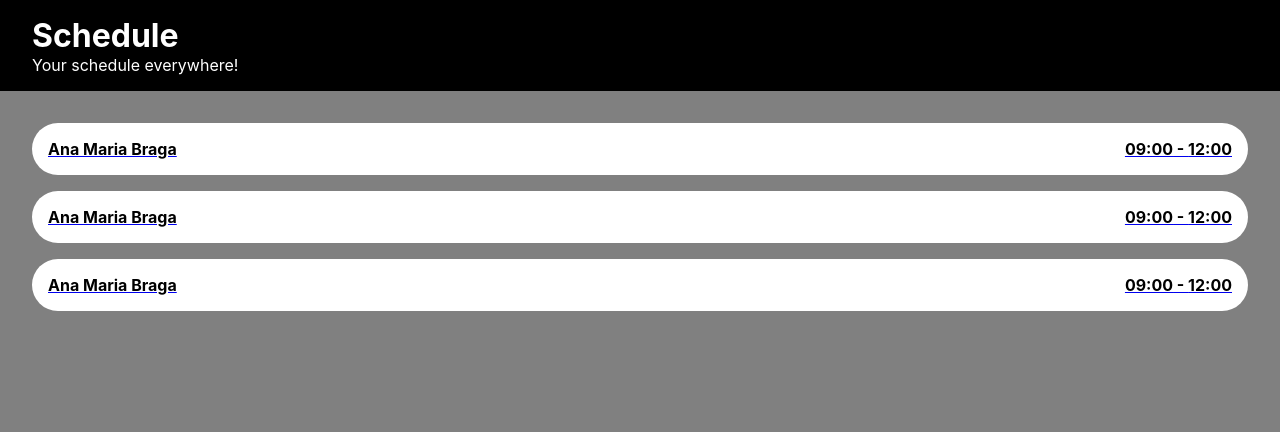
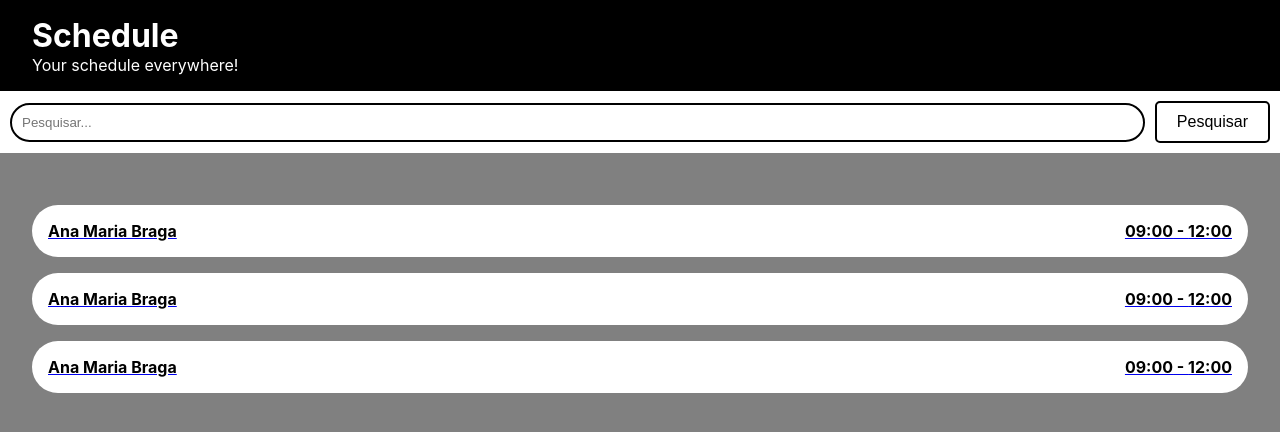
Before and after one commit to iampoliane/access, a React (Create React App) app: page / in a window 1280 px wide. Shown: the top 432 px of the page. Built offline with nearby package versions, Linux system fonts and the light colour scheme.

Commit message:
add search

```diff
--- a/src/pages/Dashboard/index.js
+++ b/src/pages/Dashboard/index.js
@@ -1,16 +1,40 @@
-import {schedules} from "./mock.js"
-import "./styles.css"
+import { schedules } from "./mock.js";
+import React, { useState } from "react";
+import "./styles.css";
 import { Link } from "react-router-dom";
+
 export function Dashboard() {
+  const [searchTerm, setSearchTerm] = useState("");
+
+  const filteredSchedules = schedules.filter((schedule) =>
+    schedule.name.toLowerCase().includes(searchTerm.toLowerCase())
+  );
+
+  const handleSearch = () => {
+    console.log("Pesquisar por:", searchTerm);
+  };
 
   return (
+    <div>
+      <div className="search-bar">
+        <input
+          type="text"
+          placeholder="Pesquisar..."
+          value={searchTerm}
+          onChange={(e) => setSearchTerm(e.target.value)}
+        />
+        <button onClick={handleSearch} class="button">Pesquisar</button>
+      </div>
       <div className="container">
-            {schedules.map((schedule)=> (
+        {filteredSchedules.map((schedule) => (
           <Link className="card" key={schedule.id} to={schedule.id}>
             <span>{schedule.name}</span>
-                    <span>{schedule.time.start} - {schedule.time.end}</span>
+            <span>
+              {schedule.time.start} - {schedule.time.end}
+            </span>
           </Link>
         ))}
       </div>
-    )
+    </div>
+  );
 }
--- a/src/pages/Dashboard/styles.css
+++ b/src/pages/Dashboard/styles.css
@@ -18,3 +18,31 @@
     gap: 16px;
 
 }
+
+    .search-bar {
+        display: flex;
+        align-items: center;
+        background-color: #ffffff;
+        padding: 10px;
+        margin-bottom: 20px;
+    }
+
+  .search-bar input {
+    flex: 1;
+    padding: 10px;
+    margin-right: 10px;
+    border: 2px solid #000000;
+    border-radius: 32px;
+  }
+
+  .search-bar button {
+    padding: 10px 20px;
+    font-size: 16px;
+    text-align: center;
+    text-decoration: none;
+    cursor: pointer;
+    border: 2px solid #000000;
+    color: #000000;
+    background-color: #ffffff;
+    border-radius: 5px;
+  }
```
Lines whose indentation alone changed are shown as unchanged.
